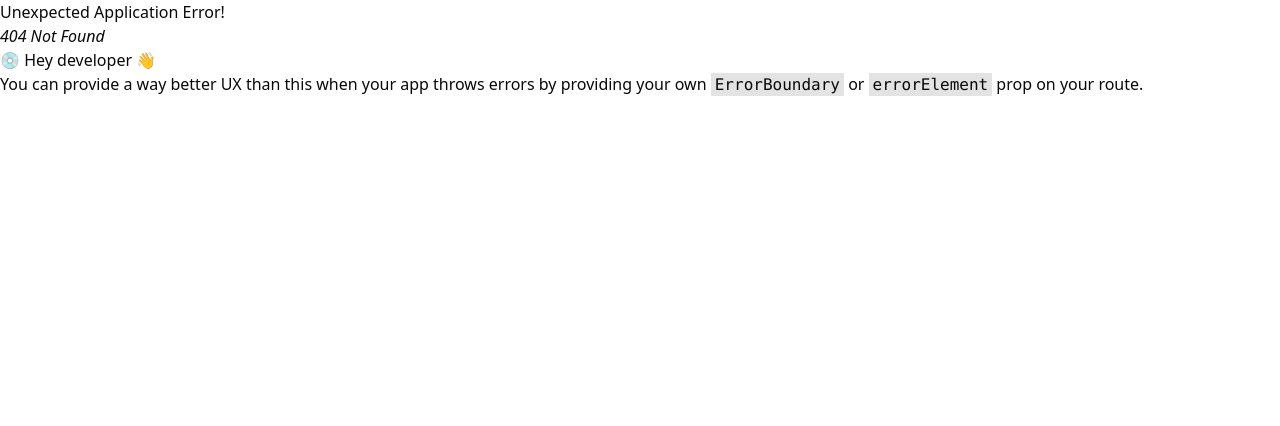
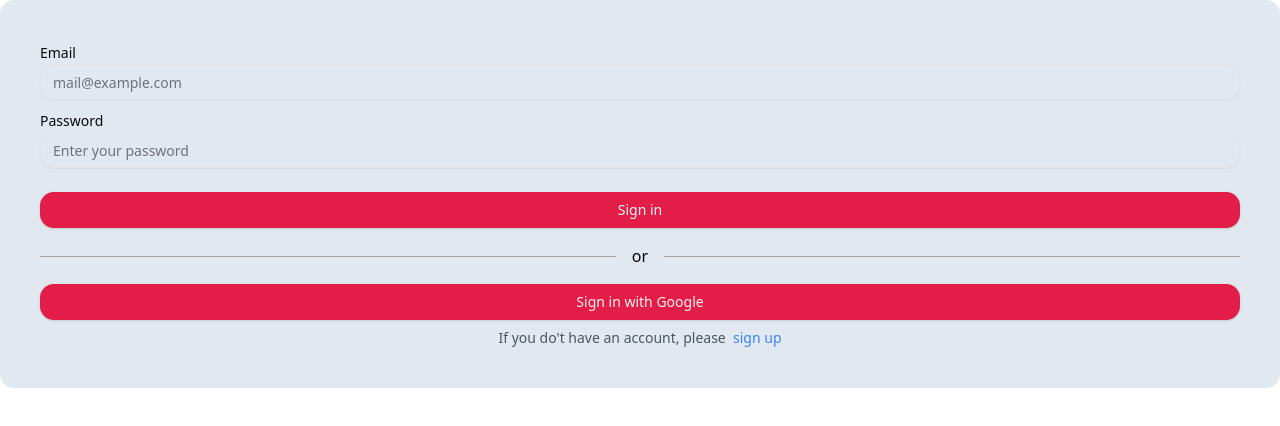
Before and after one commit to peti-krl/cos_mama_project_frontend, a React (Vite) app: page /register in a window 1280 px wide. Before the commit this address had no page. Shown: the top 426 px of the page. Built offline with nearby package versions, Linux system fonts and the light colour scheme.

Commit message:
(feat): Add Sign In page

```diff
--- a/package.json
+++ b/package.json
@@ -10,7 +10,9 @@
     "preview": "vite preview"
   },
   "dependencies": {
+    "@hookform/resolvers": "^3.3.4",
     "@radix-ui/react-icons": "^1.3.0",
+    "@radix-ui/react-label": "^2.0.2",
     "@radix-ui/react-slot": "^1.0.2",
     "@reduxjs/toolkit": "^2.2.1",
     "@tanstack/react-query": "^5.22.2",
@@ -18,11 +20,13 @@
     "clsx": "^2.1.0",
     "react": "^18.2.0",
     "react-dom": "^18.2.0",
+    "react-hook-form": "^7.51.0",
     "react-icons": "^5.0.1",
     "react-redux": "^9.1.0",
     "react-router-dom": "^6.22.1",
     "tailwind-merge": "^2.2.1",
-    "tailwindcss-animate": "^1.0.7"
+    "tailwindcss-animate": "^1.0.7",
+    "zod": "^3.22.4"
   },
   "devDependencies": {
     "@types/node": "^20.11.25",
--- /dev/null
+++ b/src/app-components/AuthLayout/AuthLayout.tsx
@@ -0,0 +1,9 @@
+import { ReactNode } from "react";
+
+type AuthLayoutProps = {
+  children: ReactNode;
+};
+
+export const AuthLayout = ({ children }: AuthLayoutProps) => {
+  return <div className="bg-slate-200 p-10 rounded-md">{children}</div>;
+};
--- /dev/null
+++ b/src/app-components/SignIn/GoogleSignInButton.tsx
@@ -0,0 +1,18 @@
+import { Button } from "@/components/ui/button";
+import { ReactNode } from "react";
+
+type GoogleSignInButtonProps = {
+  children: ReactNode;
+};
+
+export const GoogleSignInButton = ({ children }: GoogleSignInButtonProps) => {
+  const googleSignIn = () => {
+    console.log("Google sign in");
+  };
+
+  return (
+    <Button onClick={googleSignIn} className="w-full">
+      {children}
+    </Button>
+  );
+};
--- /dev/null
+++ b/src/app-components/SignIn/SignInForm.tsx
@@ -0,0 +1,85 @@
+import {
+  Form,
+  FormControl,
+  FormField,
+  FormItem,
+  FormLabel,
+  FormMessage,
+} from "@/components/ui/form";
+import { Button } from "@/components/ui/button";
+import { Input } from "@/components/ui/input";
+import { useForm } from "react-hook-form";
+import { zodResolver } from "@hookform/resolvers/zod";
+import { Link } from "react-router-dom";
+import { Routes } from "@/app-utils/routes";
+import { SignInFormType } from "./types";
+import { SignInFormSchema } from "./utils";
+import { GoogleSignInButton } from "./GoogleSignInButton";
+
+// TODO: Make DB call when ready
+
+export const SignInForm = () => {
+  const form = useForm<SignInFormType>({
+    resolver: zodResolver(SignInFormSchema),
+  });
+
+  const onSubmit = (values: SignInFormType) => {
+    console.log(values);
+  };
+
+  return (
+    <Form {...form}>
+      <form onSubmit={form.handleSubmit(onSubmit)} className="w-full">
+        <div className="space-y-2">
+          <FormField
+            control={form.control}
+            name="email"
+            render={({ field }) => (
+              <FormItem>
+                <FormLabel>Email</FormLabel>
+                <FormControl>
+                  <Input
+                    placeholder="mail@example.com"
+                    type="email"
+                    {...field}
+                  />
+                </FormControl>
+                <FormMessage />
+              </FormItem>
+            )}
+          />
+          <FormField
+            control={form.control}
+            name="password"
+            render={({ field }) => (
+              <FormItem>
+                <FormLabel>Password</FormLabel>
+                <FormControl>
+                  <Input
+                    placeholder="Enter your password"
+                    type="password"
+                    {...field}
+                  />
+                </FormControl>
+                <FormMessage />
+              </FormItem>
+            )}
+          />
+        </div>
+        <Button className="w-full mt-6" type="submit">
+          Sign in
+        </Button>
+      </form>
+      <div className="mx-auto my-4 flex w-full items-center justify-evenly before:mr-4 before:block before:h-px before:flex-grow before:bg-stone-400 after:ml-4 after:block after:h-px after:flex-grow after:bg-stone-400">
+        or
+      </div>
+      <GoogleSignInButton>Sign in with Google</GoogleSignInButton>
+      <p className="text-center text-sm text-gray-600 mt-2">
+        If you do&apos;t have an account, please &nbsp;
+        <Link className="text-blue-500 hover:underline" to={Routes.LOGIN}>
+          sign up
+        </Link>
+      </p>
+    </Form>
+  );
+};
--- /dev/null
+++ b/src/app-components/SignIn/SignInPage.tsx
@@ -0,0 +1,10 @@
+import { AuthLayout } from "../AuthLayout/AuthLayout";
+import { SignInForm } from "./SignInForm";
+
+export const SignInPage = () => {
+  return (
+    <AuthLayout>
+      <SignInForm />
+    </AuthLayout>
+  );
+};
--- /dev/null
+++ b/src/app-components/SignIn/types.ts
@@ -0,0 +1,6 @@
+import { z } from "zod";
+import { SignInFormSchema } from "./utils";
+
+type SignInFormType = z.infer<typeof SignInFormSchema>;
+
+export type { SignInFormType };
--- /dev/null
+++ b/src/app-components/SignIn/utils.ts
@@ -0,0 +1,11 @@
+import { z } from "zod";
+
+const SignInFormSchema = z.object({
+  email: z.string().min(1, "Email is required").email("Invalid email"),
+  password: z
+    .string()
+    .min(1, "Password is required")
+    .min(8, "Password must have at least 8 characters"),
+});
+
+export { SignInFormSchema };
--- /dev/null
+++ b/src/app-utils/routes.ts
@@ -0,0 +1,7 @@
+enum Routes {
+  HOME = "/",
+  REGISTER = "/register",
+  LOGIN = "/login",
+}
+
+export { Routes };
--- /dev/null
+++ b/src/components/ui/form.tsx
@@ -0,0 +1,172 @@
+import * as React from "react";
+import * as LabelPrimitive from "@radix-ui/react-label";
+import { Slot } from "@radix-ui/react-slot";
+import {
+  Controller,
+  ControllerProps,
+  FieldPath,
+  FieldValues,
+  FormProvider,
+  useFormContext,
+} from "react-hook-form";
+
+import { cn } from "@/lib/utils";
+import { Label } from "@/components/ui/label";
+
+const Form = FormProvider;
+
+type FormFieldContextValue<
+  TFieldValues extends FieldValues = FieldValues,
+  TName extends FieldPath<TFieldValues> = FieldPath<TFieldValues>
+> = {
+  name: TName;
+};
+
+const FormFieldContext = React.createContext<FormFieldContextValue>(
+  {} as FormFieldContextValue
+);
+
+const FormField = <
+  TFieldValues extends FieldValues = FieldValues,
+  TName extends FieldPath<TFieldValues> = FieldPath<TFieldValues>
+>({
+  ...props
+}: ControllerProps<TFieldValues, TName>) => {
+  return (
+    <FormFieldContext.Provider value={{ name: props.name }}>
+      <Controller {...props} />
+    </FormFieldContext.Provider>
+  );
+};
+
+const useFormField = () => {
+  const fieldContext = React.useContext(FormFieldContext);
+  const itemContext = React.useContext(FormItemContext);
+  const { getFieldState, formState } = useFormContext();
+
+  const fieldState = getFieldState(fieldContext.name, formState);
+
+  if (!fieldContext) {
+    throw new Error("useFormField should be used within <FormField>");
+  }
+
+  const { id } = itemContext;
+
+  return {
+    id,
+    name: fieldContext.name,
+    formItemId: `${id}-form-item`,
+    formDescriptionId: `${id}-form-item-description`,
+    formMessageId: `${id}-form-item-message`,
+    ...fieldState,
+  };
+};
+
+type FormItemContextValue = {
+  id: string;
+};
+
+const FormItemContext = React.createContext<FormItemContextValue>(
+  {} as FormItemContextValue
+);
+
+const FormItem = React.forwardRef<
+  HTMLDivElement,
+  React.HTMLAttributes<HTMLDivElement>
+>(({ className, ...props }, ref) => {
+  const id = React.useId();
+
+  return (
+    <FormItemContext.Provider value={{ id }}>
+      <div ref={ref} className={className} {...props} />
+    </FormItemContext.Provider>
+  );
+});
+FormItem.displayName = "FormItem";
+
+const FormLabel = React.forwardRef<
+  React.ElementRef<typeof LabelPrimitive.Root>,
+  React.ComponentPropsWithoutRef<typeof LabelPrimitive.Root>
+>(({ className, ...props }, ref) => {
+  const { formItemId } = useFormField();
+
+  return (
+    <Label ref={ref} className={className} htmlFor={formItemId} {...props} />
+  );
+});
+FormLabel.displayName = "FormLabel";
+
+const FormControl = React.forwardRef<
+  React.ElementRef<typeof Slot>,
+  React.ComponentPropsWithoutRef<typeof Slot>
+>(({ ...props }, ref) => {
+  const { error, formItemId, formDescriptionId, formMessageId } =
+    useFormField();
+
+  return (
+    <Slot
+      ref={ref}
+      id={formItemId}
+      aria-describedby={
+        !error
+          ? `${formDescriptionId}`
+          : `${formDescriptionId} ${formMessageId}`
+      }
+      aria-invalid={!!error}
+      {...props}
+    />
+  );
+});
+FormControl.displayName = "FormControl";
+
+const FormDescription = React.forwardRef<
+  HTMLParagraphElement,
+  React.HTMLAttributes<HTMLParagraphElement>
+>(({ className, ...props }, ref) => {
+  const { formDescriptionId } = useFormField();
+
+  return (
+    <p
+      ref={ref}
+      id={formDescriptionId}
+      className={cn("text-[0.8rem] text-muted-foreground", className)}
+      {...props}
+    />
+  );
+});
+FormDescription.displayName = "FormDescription";
+
+const FormMessage = React.forwardRef<
+  HTMLParagraphElement,
+  React.HTMLAttributes<HTMLParagraphElement>
+>(({ className, children, ...props }, ref) => {
+  const { error, formMessageId } = useFormField();
+  const body = error ? String(error?.message) : children;
+
+  if (!body) {
+    return null;
+  }
+
+  return (
+    <p
+      ref={ref}
+      id={formMessageId}
+      className={cn("text-[0.8rem] font-medium text-destructive", className)}
+      {...props}
+    >
+      {body}
+    </p>
+  );
+});
+FormMessage.displayName = "FormMessage";
+
+export {
+  useFormField,
+  Form,
+  FormItem,
+  FormLabel,
+  FormControl,
+  FormDescription,
+  FormMessage,
+  FormField,
+};
--- /dev/null
+++ b/src/components/ui/input.tsx
@@ -0,0 +1,25 @@
+import * as React from "react"
+
+import { cn } from "@/lib/utils"
+
+export interface InputProps
+  extends React.InputHTMLAttributes<HTMLInputElement> {}
+
+const Input = React.forwardRef<HTMLInputElement, InputProps>(
+  ({ className, type, ...props }, ref) => {
+    return (
+      <input
+        type={type}
+        className={cn(
+          "flex h-9 w-full rounded-md border border-input bg-transparent px-3 py-1 text-sm shadow-sm transition-colors file:border-0 file:bg-transparent file:text-sm file:font-medium placeholder:text-muted-foreground focus-visible:outline-none focus-visible:ring-1 focus-visible:ring-ring disabled:cursor-not-allowed disabled:opacity-50",
+          className
+        )}
+        ref={ref}
+        {...props}
+      />
+    )
+  }
+)
+Input.displayName = "Input"
+
+export { Input }
--- /dev/null
+++ b/src/components/ui/label.tsx
@@ -0,0 +1,24 @@
+import * as React from "react"
+import * as LabelPrimitive from "@radix-ui/react-label"
+import { cva, type VariantProps } from "class-variance-authority"
+
+import { cn } from "@/lib/utils"
+
+const labelVariants = cva(
+  "text-sm font-medium leading-none peer-disabled:cursor-not-allowed peer-disabled:opacity-70"
+)
+
+const Label = React.forwardRef<
+  React.ElementRef<typeof LabelPrimitive.Root>,
+  React.ComponentPropsWithoutRef<typeof LabelPrimitive.Root> &
+    VariantProps<typeof labelVariants>
+>(({ className, ...props }, ref) => (
+  <LabelPrimitive.Root
+    ref={ref}
+    className={cn(labelVariants(), className)}
+    {...props}
+  />
+))
+Label.displayName = LabelPrimitive.Root.displayName
+
+export { Label }
```
Also changed, not shown: src/main.tsx (+7 -1 lines), 1 other file (tests, documents, lock files or other folders).
